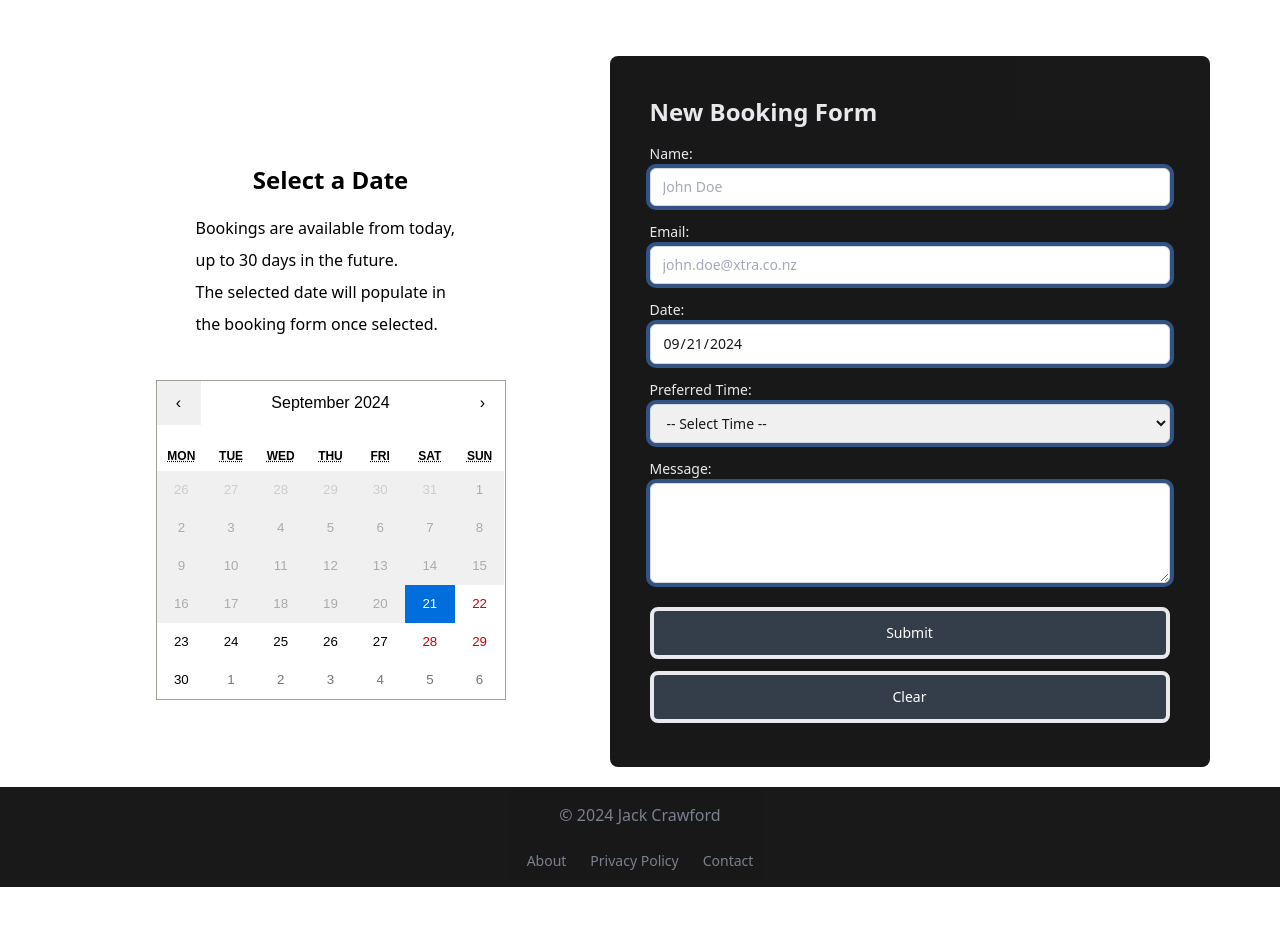
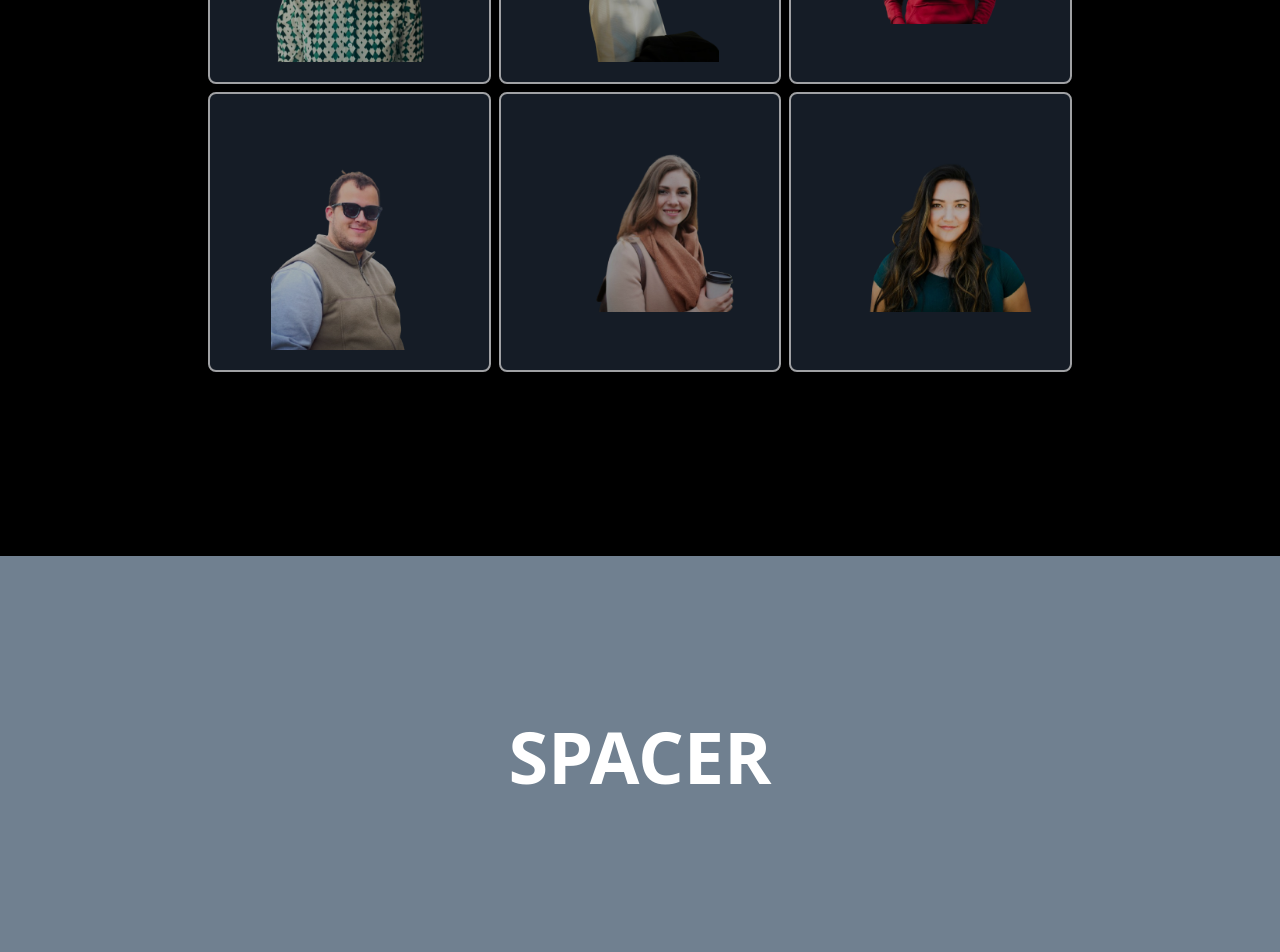
Before and after one commit to jack-crawford-1/company-booking-client, a React (Vite) app: page / in a window 1280 px wide. Shown: the part 1660-2612 px from the top of the page. Before the commit the page ends 2547 px from the top, so only its background shows below. Built offline with nearby package versions, Linux system fonts and the light colour scheme.

Commit message:
Add:spacer, footer. Refactor: booking form

```diff
--- a/src/App.tsx
+++ b/src/App.tsx
@@ -4,14 +4,21 @@ import Nav from './components/sections/Nav';
 import TeamMembers from './components/sections/team-members/TeamMembers';
 import BookingSection from './components/sections/bookings/BookingSection';
 import Footer from './components/sections/Footer';
+import Spacer from './components/sections/Spacer';
 
 const App = () => {
   return (
     <div className="w-full flex flex-col items-center">
       <Nav />
       <Hero />
+      <Spacer colour={'lavender'} />
       <TeamMembers />
+      <Spacer colour={'slategray'} />
       <BookingSection />
+      <Spacer colour={'dimgray'} />
+      <Spacer colour={'gainsboro'} />
+      <Spacer colour={'ghostwhite'} />
+      <Spacer colour={'darkgray'} />
       <Footer />
     </div>
   );
--- a/src/components/sections/Footer.tsx
+++ b/src/components/sections/Footer.tsx
@@ -1,30 +1,103 @@
 export default function Footer() {
   return (
-    <div className="bg-black opacity-90 md:h-[100px] w-full md:pr-20 p-4 md:flex md:items-center md:justify-between flex-col pl-20">
-      <div className="text-md text-gray-500 sm:text-center dark:text-gray-400">
-        © 2024{' '}
-        <a href="/" className="hover:underline hover:text-white">
-          Jack Crawford
+    <div className="w-full bg-neutral-600 text-neutral-200">
+      <div className="flex flex-wrap justify-between mx-6 py-10 space-y-6 lg:space-y-0 text-center md:text-left">
+        {/* Company Info Section */}
+        <div className="w-full md:w-1/3 lg:w-1/4">
+          <h6 className="mb-4 flex items-center justify-center md:justify-start font-semibold uppercase">
+            <svg
+              xmlns="http://www.w3.org/2000/svg"
+              viewBox="0 0 24 24"
+              fill="currentColor"
+              className="mr-3 h-4 w-4"
+            >
+              <path d="M12.378 1.602a.75.75 0 00-.756 0L3 6.632l9 5.25 9-5.25-8.622-5.03zM21.75 7.93l-9 5.25v9l8.628-5.032a.75.75 0 00.372-.648V7.93zM11.25 22.18v-9l-9-5.25v8.57a.75.75 0 00.372.648l8.628 5.033z" />
+            </svg>
+            Dummy Home Vet
+          </h6>
+          <p>
+            Here you can use rows and columns to organize your footer content.
+            Lorem ipsum dolor sit amet, consectetur adipisicing elit.
+          </p>
+        </div>
+
+        {/* Useful Links Section */}
+        <div className="w-full md:w-1/3 lg:w-1/4">
+          <h6 className="mb-4 flex justify-center md:justify-start font-semibold uppercase">
+            Useful links
+          </h6>
+          <ul className="space-y-2">
+            <li>
+              <a href="#" className="text-neutral-200 hover:text-neutral-300">
+                Book an appiontment
               </a>
-      </div>
-      <ul className="flex flex-wrap items-center mt-3 text-sm font-medium text-gray-500 dark:text-gray-400 sm:mt-0">
+            </li>
             <li>
-          <a href="#" className="hover:underline hover:text-white me-4 md:me-6">
+              <a href="#" className="text-neutral-200 hover:text-neutral-300">
                 About
               </a>
             </li>
             <li>
-          <a href="#" className="hover:underline hover:text-white me-4 md:me-6">
-            Privacy Policy
+              <a href="#" className="text-neutral-200 hover:text-neutral-300">
+                Meet the team
               </a>
             </li>
-
             <li>
-          <a href="#" className="hover:underline hover:text-white">
-            Contact
+              <a href="#" className="text-neutral-200 hover:text-neutral-300">
+                Contact us
               </a>
             </li>
           </ul>
         </div>
+
+        {/* Contact Section */}
+        <div className="w-full md:w-1/3 lg:w-1/4">
+          <h6 className="mb-4 flex justify-center md:justify-start font-semibold uppercase">
+            Contact
+          </h6>
+          <ul className="space-y-2">
+            <li className="flex items-center justify-center md:justify-start">
+              <svg
+                xmlns="http://www.w3.org/2000/svg"
+                viewBox="0 0 24 24"
+                fill="currentColor"
+                className="mr-3 h-5 w-5"
+              >
+                <path d="M11.47 3.84a.75.75 0 011.06 0l8.69 8.69a.75.75 0 101.06-1.06l-8.689-8.69a2.25 2.25 0 00-3.182 0l-8.69 8.69a.75.75 0 001.061 1.06l8.69-8.69z" />
+                <path d="M12 5.432l8.159 8.159c.03.03.06.058.091.086v6.198c0 1.035-.84 1.875-1.875 1.875H15a.75.75 0 01-.75-.75v-4.5a.75.75 0 00-.75-.75h-3a.75.75 0 00-.75.75V21a.75.75 0 01-.75.75H5.625a1.875 1.875 0 01-1.875-1.875v-6.198a2.29 2.29 0 00.091-.086L12 5.43z" />
+              </svg>
+              Wellington, New Zealand 6012
+            </li>
+            <li className="flex items-center justify-center md:justify-start">
+              <svg
+                xmlns="http://www.w3.org/2000/svg"
+                viewBox="0 0 24 24"
+                fill="currentColor"
+                className="mr-3 h-5 w-5"
+              >
+                <path d="M1.5 8.67v8.58a3 3 0 003 3h15a3 3 0 003-3V8.67l-8.928 5.493a3 3 0 01-3.144 0L1.5 8.67z" />
+                <path d="M22.5 6.908V6.75a3 3 0 00-3-3h-15a3 3 0 00-3 3v.158l9.714 5.978a1.5 1.5 0 001.572 0L22.5 6.908z" />
+              </svg>
+              info@example.com
+            </li>
+            <li className="flex items-center justify-center md:justify-start">
+              <svg
+                xmlns="http://www.w3.org/2000/svg"
+                viewBox="0 0 24 24"
+                fill="currentColor"
+                className="mr-3 h-5 w-5"
+              >
+                <path
+                  fillRule="evenodd"
+                  d="M1.5 4.5a3 3 0 013-3h1.372c.86 0 1.61.586 1.819 1.42l1.105 4.423a1.875 1.875 0 01-.694 1.955l-1.293.97c-.135.101-.164.249-.126.352a11.285 11.285 0 006.697 6.697c.103.038.25.009.352-.126l.97-1.293a1.875 1.875 0 011.955-.694l4.423 1.105c.834.209 1.42.959 1.42 1.82V19.5a3 3 0 01-3 3h-2.25C8.552 22.5 1.5 15.448 1.5 6.75V4.5z"
+                  clipRule="evenodd"
+                />
+              </svg>
+              + 64 4 567 888
+            </li>
+          </ul>
+        </div>
+      </div>
+    </div>
   );
 }
--- a/src/components/sections/Hero.tsx
+++ b/src/components/sections/Hero.tsx
@@ -22,7 +22,9 @@ const Hero = () => {
         <div className="flex flex-col sm:flex-row pb-10 ">
           <button
             onClick={() => {
-              console.log('button click');
+              document
+                .querySelector('#about')
+                ?.scrollIntoView({ behavior: 'smooth' });
             }}
             className="text-white bg-gray-800 hover:bg-gray-900 focus:outline-none focus:ring-4 focus:ring-gray-300 font-medium rounded-lg text-sm px-5 py-3 me-2 mb-2 dark:bg-gray-800 dark:hover:bg-gray-700 dark:focus:ring-gray-700 dark:border-gray-700 min-w-[250px]"
           >
@@ -30,7 +32,9 @@ const Hero = () => {
           </button>
           <button
             onClick={() => {
-              console.log('button click');
+              document
+                .querySelector('#booking-form')
+                ?.scrollIntoView({ behavior: 'smooth' });
             }}
             className="text-white bg-gray-800 hover:bg-gray-900 focus:outline-none focus:ring-4 focus:ring-gray-300 font-medium rounded-lg text-sm px-5 py-3 me-2 mb-2 dark:bg-gray-800 dark:hover:bg-gray-700 dark:focus:ring-gray-700 dark:border-gray-700 min-w-[250px]"
           >
--- /dev/null
+++ b/src/components/sections/Spacer.tsx
@@ -0,0 +1,16 @@
+interface Colour {
+  colour: string;
+}
+
+const Spacer = ({ colour }: Colour) => {
+  return (
+    <div
+      className="min-h-[400px] w-full flex justify-center items-center"
+      style={{ backgroundColor: colour }}
+    >
+      <h1 className="text-white text-7xl font-bold uppercase">Spacer</h1>
+    </div>
+  );
+};
+
+export default Spacer;
--- a/src/components/sections/bookings/BookingForm.tsx
+++ b/src/components/sections/bookings/BookingForm.tsx
@@ -7,31 +7,6 @@ interface BookingFormProps {
 }
 
 const BookingForm: React.FC<BookingFormProps> = ({ selectedDate }) => {
-  const toastSuccess = () =>
-    toast.success('Your booking has been submitted!', {
-      position: 'bottom-right',
-      autoClose: 5000,
-      hideProgressBar: false,
-      closeOnClick: true,
-      pauseOnHover: true,
-      draggable: true,
-      progress: undefined,
-      theme: 'light',
-    });
-
-  const toastError = () => {
-    toast.error('Please fill in all fields', {
-      position: 'bottom-right',
-      autoClose: 5000,
-      hideProgressBar: false,
-      closeOnClick: true,
-      pauseOnHover: true,
-      draggable: true,
-      progress: undefined,
-      theme: 'light',
-    });
-  };
-
   const [formData, setFormData] = useState({
     name: '',
     email: '',
@@ -43,7 +18,7 @@ const BookingForm: React.FC<BookingFormProps> = ({ selectedDate }) => {
   useEffect(() => {
     setFormData((prevData) => ({
       ...prevData,
-      date: selectedDate.toISOString().substring(0, 10),
+      date: selectedDate.toISOString(),
     }));
   }, [selectedDate]);
 
@@ -64,12 +39,41 @@ const BookingForm: React.FC<BookingFormProps> = ({ selectedDate }) => {
       formData.email.trim() === '' ||
       formData.message.trim() === ''
     ) {
-      toastError();
+      toast.error('Please fill in all fields', {
+        position: 'bottom-right',
+        autoClose: 5000,
+        hideProgressBar: false,
+        closeOnClick: true,
+        pauseOnHover: true,
+        draggable: true,
+        theme: 'light',
+      });
       return;
     }
 
-    toastSuccess();
+    toast.success('Your booking has been submitted!', {
+      position: 'bottom-right',
+      autoClose: 5000,
+      hideProgressBar: false,
+      closeOnClick: true,
+      pauseOnHover: true,
+      draggable: true,
+      theme: 'light',
+    });
   };
+
+  const availableTimes = [
+    '08:00',
+    '09:00',
+    '10:00',
+    '11:00',
+    '12:00',
+    '13:00',
+    '14:00',
+    '15:00',
+    '16:00',
+    '17:00',
+  ];
 
   return (
     <div className="md:w-[600px] w-[400px]">
@@ -130,18 +134,11 @@ const BookingForm: React.FC<BookingFormProps> = ({ selectedDate }) => {
                 onChange={handleChange}
                 className="mt-1 block w-full px-3 py-2 border border-gray-300 rounded-md focus:ring-green-500 ring-4 sm:text-sm text-black"
               >
-                <option value="">-- Select Time --</option>
-                <option value="Any">Any available</option>
-                <option value="08:00">8:00 AM</option>
-                <option value="09:00">9:00 AM</option>
-                <option value="10:00">10:00 AM</option>
-                <option value="11:00">11:00 AM</option>
-                <option value="12:00">12:00 PM</option>
-                <option value="13:00">1:00 PM</option>
-                <option value="14:00">2:00 PM</option>
-                <option value="15:00">3:00 PM</option>
-                <option value="16:00">4:00 PM</option>
-                <option value="17:00">5:00 PM</option>
+                {availableTimes.map((time) => (
+                  <option key={time} value={time}>
+                    {time}
+                  </option>
+                ))}
               </select>
             </label>
           </div>
@@ -153,7 +150,7 @@ const BookingForm: React.FC<BookingFormProps> = ({ selectedDate }) => {
                 name="message"
                 value={formData.message}
                 onChange={handleChange}
-                className="mt-1 block w-full px-3 py-2 min-h-[100px] border border-gray-300 rounded-md focus:ring-green-500 ring-4 sm:text-sm text-black "
+                className="mt-1 block w-full px-3 py-2 min-h-[100px] border border-gray-300 rounded-md focus:ring-green-500 ring-4 sm:text-sm text-black"
               />
             </label>
           </div>
@@ -161,11 +158,10 @@ const BookingForm: React.FC<BookingFormProps> = ({ selectedDate }) => {
           <div>
             <button
               type="submit"
-              className="text-white bg-gray-800 hover:bg-gray-900 focus:outline-none focus:ring-4 focus:ring-gray-900 font-medium rounded-lg text-sm px-5 py-3 mt-2 mb-2 hover:bg-gray-700 md:min-w-[250px] w-full md:mr-2 hover:border-green-500  border-4"
+              className="text-white bg-gray-800 hover:bg-gray-900 focus:outline-none focus:ring-4 focus:ring-gray-300 font-medium rounded-lg text-sm px-5 py-3 me-2 mb-2 dark:bg-gray-800 dark:hover:bg-gray-700 dark:focus:ring-gray-700 dark:border-gray-700 min-w-[250px]"
             >
               Submit
             </button>
-
             <button
               type="button"
               onClick={() =>
@@ -177,7 +173,7 @@ const BookingForm: React.FC<BookingFormProps> = ({ selectedDate }) => {
                   email: '',
                 })
               }
-              className="text-white bg-gray-800 hover:bg-gray-900 focus:outline-none focus:ring-4 focus:ring-gray-900 font-medium rounded-lg text-sm px-5 py-3 mt-1 mb-1 hover:bg-gray-700 md:min-w-[250px] w-full   hover:border-green-500  border-4 "
+              className="text-white bg-gray-800 hover:bg-gray-900 focus:outline-none focus:ring-4 focus:ring-gray-300 font-medium rounded-lg text-sm px-5 py-3 me-2 mb-2 dark:bg-gray-800 dark:hover:bg-gray-700 dark:focus:ring-gray-700 dark:border-gray-700 min-w-[250px]"
             >
               Clear
             </button>
--- a/src/components/sections/bookings/BookingSection.tsx
+++ b/src/components/sections/bookings/BookingSection.tsx
@@ -4,31 +4,34 @@ import BookingForm from './BookingForm';
 import 'react-calendar/dist/Calendar.css';
 import BookingDescription from './BookingDescription';
 
-type Value = Date | [Date, Date];
+type Value = Date | Date[] | null;
 
 const BookingSection = () => {
   const [value, setValue] = useState<Value>(new Date());
-  const futureAsDate = new Date(Date.now() + 2592000000);
+  const future30Days = new Date(Date.now() + 2592000000);
 
   return (
-    <div className="flex lg:flex-row flex-col justify-center items-center md:gap-20 md:mt-10">
+    <div
+      id="booking-form"
+      className="flex lg:flex-row flex-col justify-center items-center md:gap-20 md:pt-20 md:pb-20"
+    >
       <div className="rounded-lg p-6">
-        <h2 className="pt-10 text-2xl font-semibold mb-4 text-center">
+        <h2 className="text-2xl font-semibold mb-4 text-center">
           Select a Date
         </h2>
         <BookingDescription />
         <Calendar
-          onChange={(value) => setValue(value)}
-          value={value}
-          next2Label={null}
-          prev2Label={null}
+          onChange={(value) => setValue(value as Date)}
+          value={value as Date | null}
           minDate={new Date()}
-          maxDate={futureAsDate}
+          maxDate={future30Days}
         />
       </div>
 
       <div className="md:w-1/2">
-        <BookingForm selectedDate={Array.isArray(value) ? value[0] : value} />
+        <BookingForm
+          selectedDate={value instanceof Date ? value : new Date()}
+        />
       </div>
     </div>
   );
--- a/src/components/sections/team-members/Back.tsx
+++ b/src/components/sections/team-members/Back.tsx
@@ -10,8 +10,8 @@ export default function Back({
       onClick={handleClick}
       className="cursor-pointer border border-2 rounded-lg opacity-50 hover:opacity-80 bg-gray-800 h-[280px] max-w-[600px] w-full mx-auto p-5 transition ease-in-out delay-40"
     >
-      <p className="text-white text-center text-lg">{description}</p>
-      <button className="absolute bottom-3 left-12 text-white bg-gray-800 focus:ring-4 focus:ring-gray-900 font-medium rounded-lg text-sm px-5 py-3 mt-2 mb-2  min-w-[250px] hover:border-green-500  border-4">
+      <p className="text-white text-center text-sm">{description}</p>
+      <button className="absolute bottom-3 left-12 text-white bg-gray-800 focus:ring-4 focus:ring-gray-900 font-medium rounded-lg text-sm px-5 py-3 mt-2 mb-2  min-w-[250px] hover:border-green-500  border-2">
         Make an appointment
       </button>
     </div>
--- a/src/components/sections/team-members/TeamMembers.tsx
+++ b/src/components/sections/team-members/TeamMembers.tsx
@@ -14,7 +14,10 @@ const TeamMembers = () => {
   };
 
   return (
-    <div className="bg-black w-full min-h-[calc(100vh-5rem)] pt-10 lg:pt-5 text-gray-300 flex flex-col items-center">
+    <div
+      id="about"
+      className="bg-black w-full min-h-[calc(100vh-5rem)] pt-10 lg:pt-5 text-gray-300 flex flex-col items-center md:pb-40"
+    >
       <div className="md:w-2/3 flex lg:flex-row flex-col items-center justify-center mx-auto">
         <h1 className="min-w-fit lg:pr-20 text-5xl xl:text-6xl 2xl:text-7xl font-bold text-center lg:p-10 text-gray-300 pb-5">
           Meet Our Team
```
Lines whose indentation alone changed are shown as unchanged.
